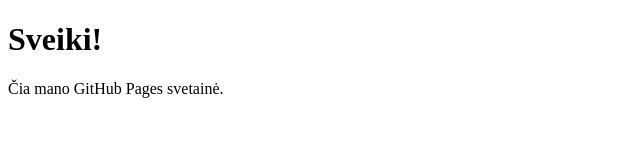
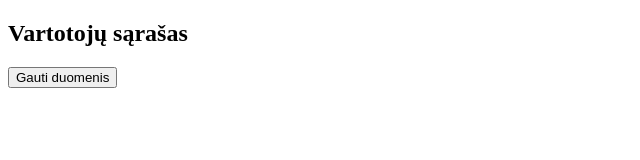
Before and after one commit to alfand80/alfredas, a plain HTML site: page index.html in a window 1280 px wide. Shown: the whole page, without its empty margins (0-640 px from the left). Drawn offline with Linux system fonts and the light colour scheme.

Commit message:
Create index.html

```diff
--- a/index.html
+++ b/index.html
@@ -1,10 +1,33 @@
 <!DOCTYPE html>
 <html>
-<head>
-    <title>Alfredo svetainė</title>
-</head>
 <body>
-    <h1>Sveiki!</h1>
-    <p>Čia mano GitHub Pages svetainė.</p>
+
+<h2>Vartotojų sąrašas</h2>
+
+<button onclick="loadUsers()">
+    Gauti duomenis
+</button>
+
+<ul id="users"></ul>
+
+<script>
+async function loadUsers() {
+
+    const response =
+        await fetch(
+        'https://jsonplaceholder.typicode.com/users');
+
+    const users = await response.json();
+
+    let html = '';
+
+    users.forEach(user => {
+        html += `<li>${user.name}</li>`;
+    });
+
+    document.getElementById('users').innerHTML = html;
+}
+</script>
+
 </body>
 </html>
```
